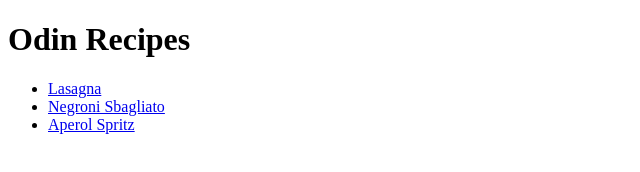
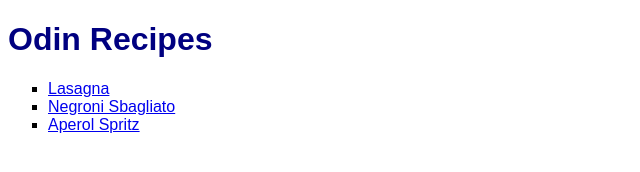
Before and after one commit to 11aciek/odin-recipes, a plain HTML site: page index.html in a window 1280 px wide. Shown: the whole page, without its empty margins (0-640 px from the left). Drawn offline with Linux system fonts and the light colour scheme.

Commit message:
Add stylesheet to main page

```diff
--- a/index.html
+++ b/index.html
@@ -2,12 +2,13 @@
 <html lang="en">
   <head>
 	<meta charset="UTF-8">
+	<link rel="stylesheet" href="main.css">
 	<title>Odin Recipes</title>
   </head>
 
   <body>
-	<h1>Odin Recipes</h1>
-	<ul>
+	<h1 class="title">Odin Recipes</h1>
+	<ul class="list">
 	  <li><a href="./recipes/lasagna.html">Lasagna</a></li>
 	  <li><a href="./recipes/negroni.html">Negroni Sbagliato</a></li>
 	  <li><a href="./recipes/aperol.html">Aperol Spritz</a></li>
--- /dev/null
+++ b/main.css
@@ -0,0 +1,11 @@
+* {
+  font-family: Arial, Helvetica, Verdana, sans-serif;
+}
+
+.title {
+  color: navy;
+  font-weight: 900;
+}
+.list {
+  list-style: square;
+}
```
